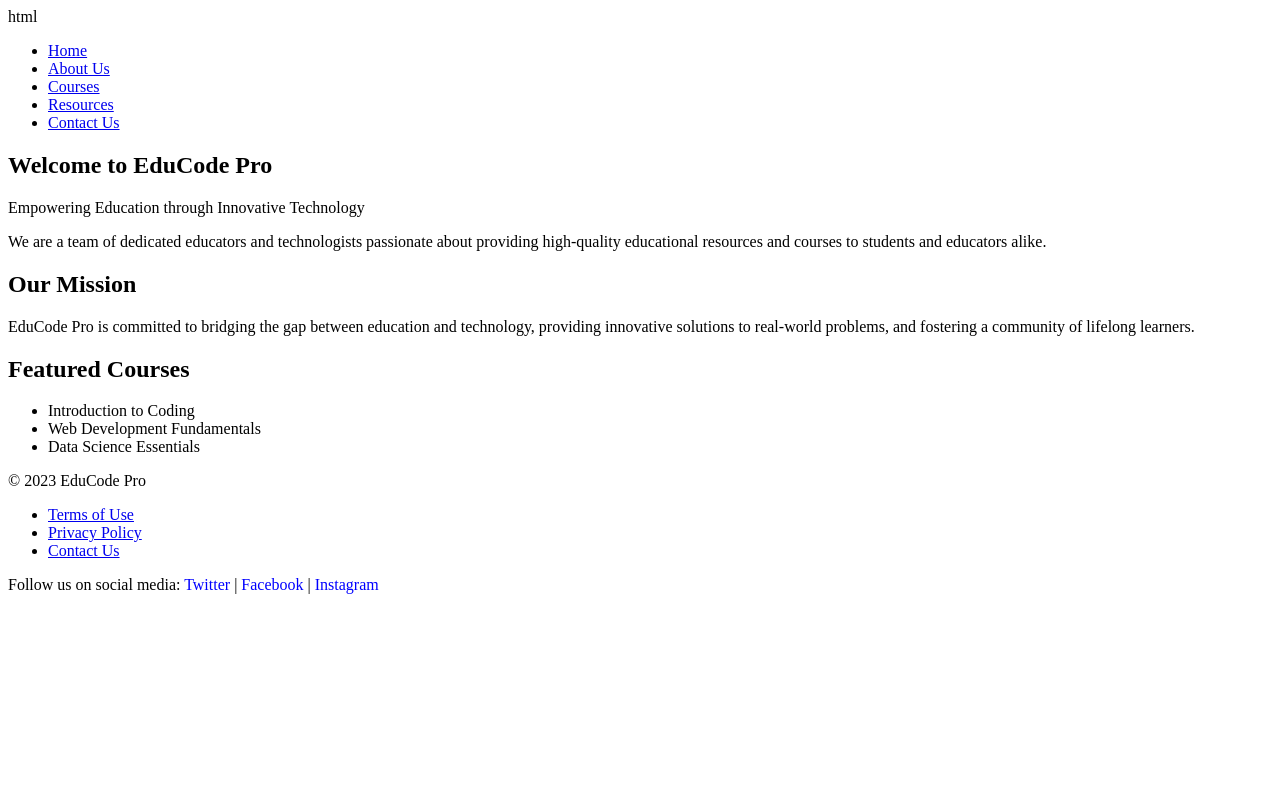
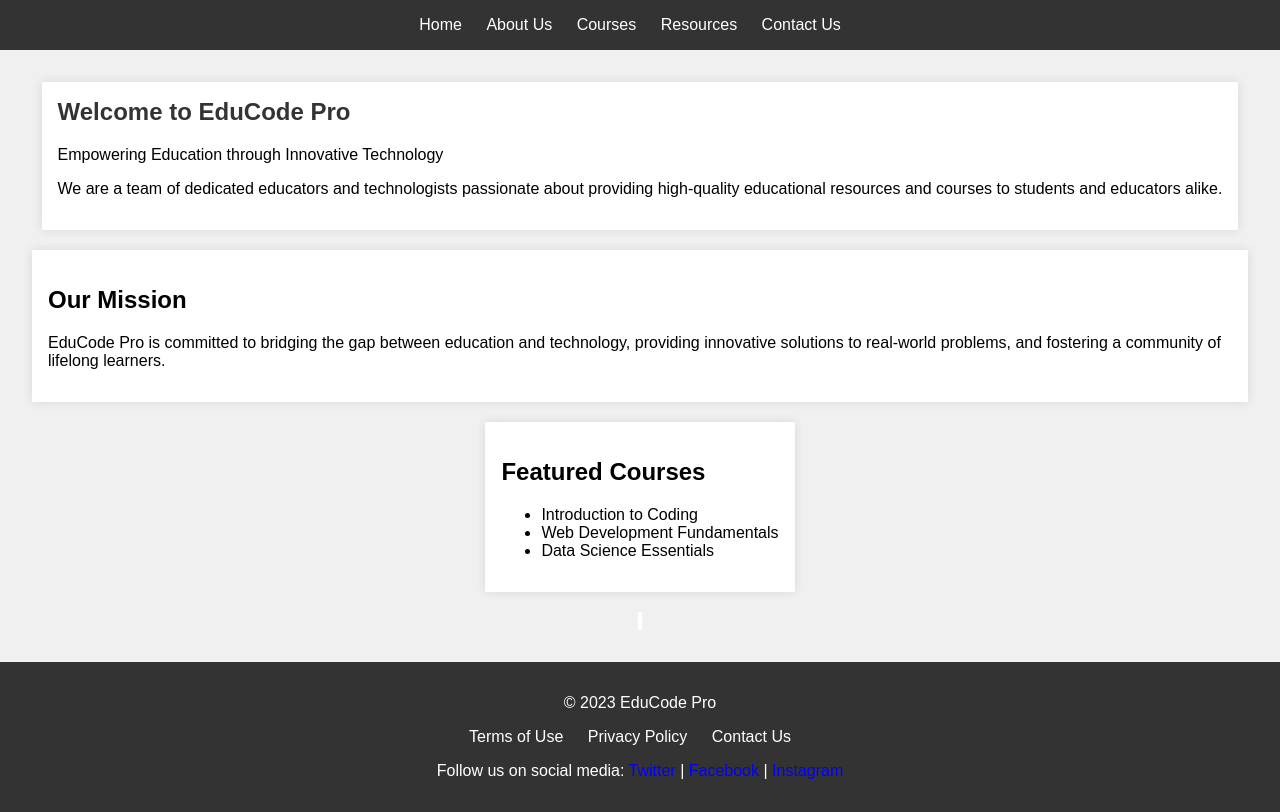
Before and after one commit to imKulkat/EduCode-pro, a plain HTML site: page index.html in a window 1280 px wide. Drawn offline with Linux system fonts and the light colour scheme.

Commit message:
Update index.html

```diff
--- a/index.html
+++ b/index.html
@@ -1,20 +1,20 @@
-html <!DOCTYPE html>
+<!DOCTYPE html>
 <html lang="en">
    <head>
       <meta charset="UTF-8">
       <meta name="viewport" content="width=device-width, initial-scale=1.0">
       <title>EduCode Pro</title>
-      <link rel="stylesheet" href="styles.css">
+      <style> body { font-family: Arial, sans-serif; margin: 0; padding: 0; background-color: #f0f0f0; } header { background-color: #333; color: #fff; padding: 1em; text-align: center; } header nav ul { list-style: none; margin: 0; padding: 0; } header nav ul li { display: inline-block; margin-right: 20px; } header nav a { color: #fff; text-decoration: none; } main { display: flex; flex-direction: column; align-items: center; padding: 2em; } section { background-color: #fff; padding: 1em; margin-bottom: 20px; box-shadow: 0 0 10px rgba(0, 0, 0, 0.1); } h1 { color: #333; margin-top: 0; } footer { background-color: #333; color: #fff; padding: 1em; text-align: center; clear: both; } footer ul { list-style: none; margin: 0; padding: 0; } footer ul li { display: inline-block; margin-right: 20px; } footer a { color: #fff; text-decoration: none; } </style>
    </head>
    <body>
       <header>
          <nav>
             <ul>
-               <li><a href="index.html">Home</a></li>
-               <li><a href="about.html">About Us</a></li>
-               <li><a href="courses.html">Courses</a></li>
-               <li><a href="resources.html">Resources</a></li>
-               <li><a href="contact.html">Contact Us</a></li>
+               <li><a href="#">Home</a></li>
+               <li><a href="#">About Us</a></li>
+               <li><a href="#">Courses</a></li>
+               <li><a href="#">Resources</a></li>
+               <li><a href="#">Contact Us</a></li>
             </ul>
          </nav>
       </header>
@@ -36,6 +36,7 @@
                <li>Data Science Essentials</li>
             </ul>
          </section>
+         <section style="background-color: #fff; padding: 0; margin: 0; box-shadow: none;"> <a href="games.html" style="text-decoration: none; color: #333;">&#160;</a> </section>
       </main>
       <footer>
          <p>&copy; 2023 EduCode Pro</p>
```
